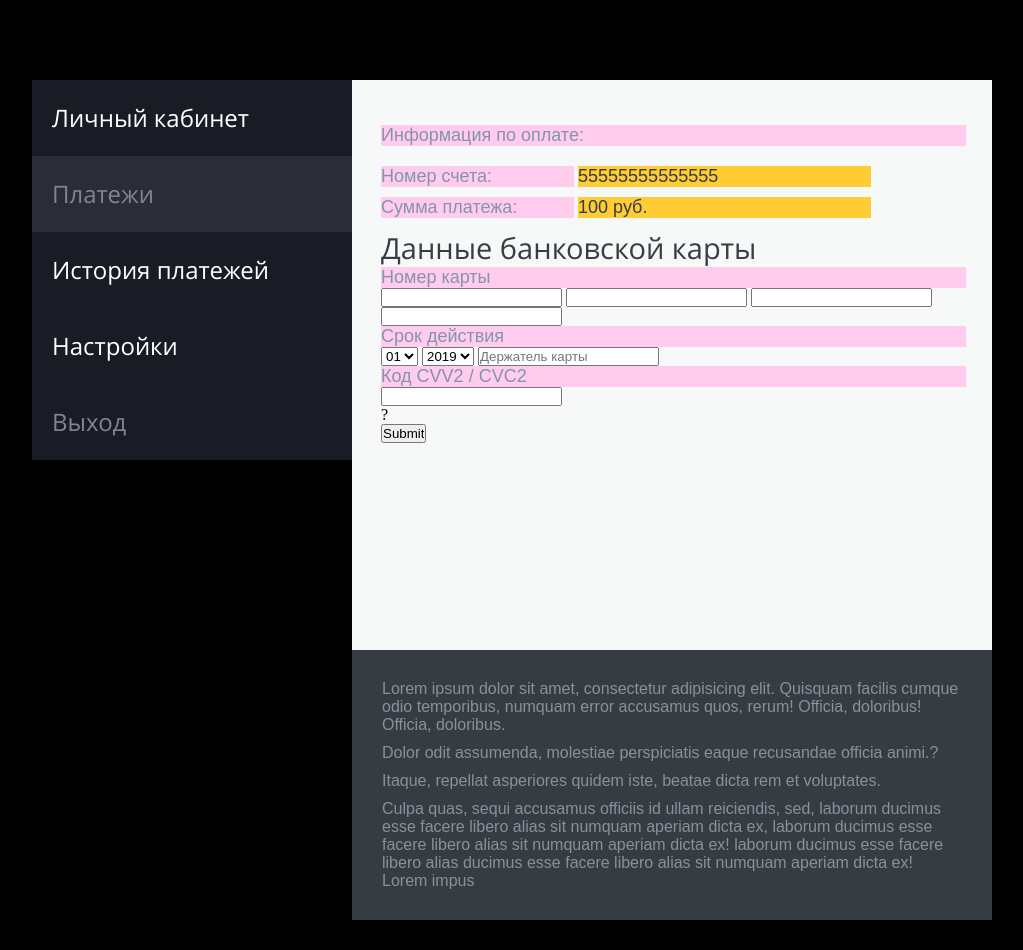
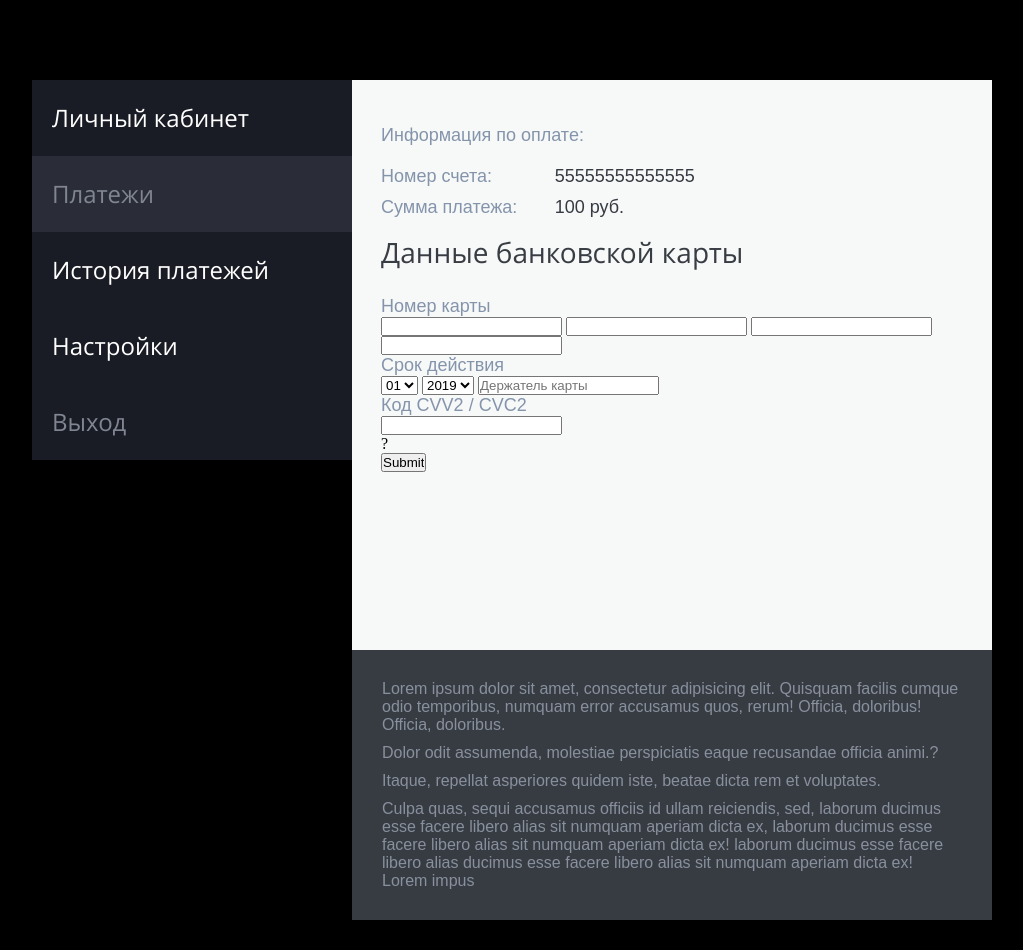
Before and after one commit to AdlerNW/testWork, a website built with webpack: page src/index.html in a window 1280 px wide. Shown: the whole page, without its empty margins (128-1151 px from the left). Built offline with nearby package versions, Linux system fonts and the light colour scheme.

Commit message:
finish header of main

```diff
--- a/src/index.scss
+++ b/src/index.scss
@@ -81,8 +81,9 @@ body {
 }
 
 .main h1{
-  font: normal 29px "OpenSans";
+  font: normal 28px "OpenSans";
   color: $textColorH1;
+  margin: 5px 0 25px 0;
 }
 
 .main h3, .main h4{
@@ -91,7 +92,6 @@ body {
 
 .main h3{
   color: $textColorH3;
-  background: #fce;
 }
 
 .main__data .main__information{
@@ -100,13 +100,12 @@ body {
 
 .main__data .main__accountNumber, .main__data .main__amountPayment{
   display: inline-block;
-  width: 33%;
+  width: 29%;
   margin-bottom: 10px;
 }
 
 .main h4{
   color: $textColorH4;
-  background: #fc3;
   display: inline-block;
   width: 50%;
 }
```
